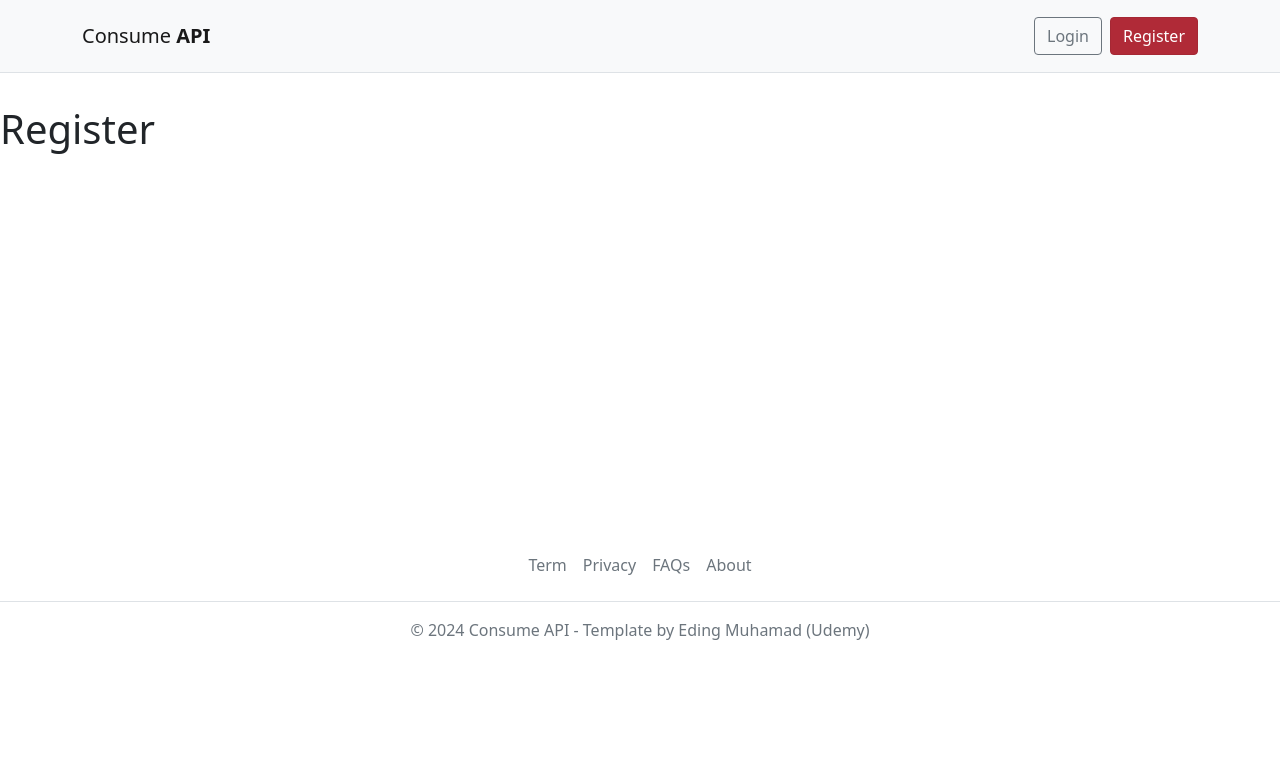
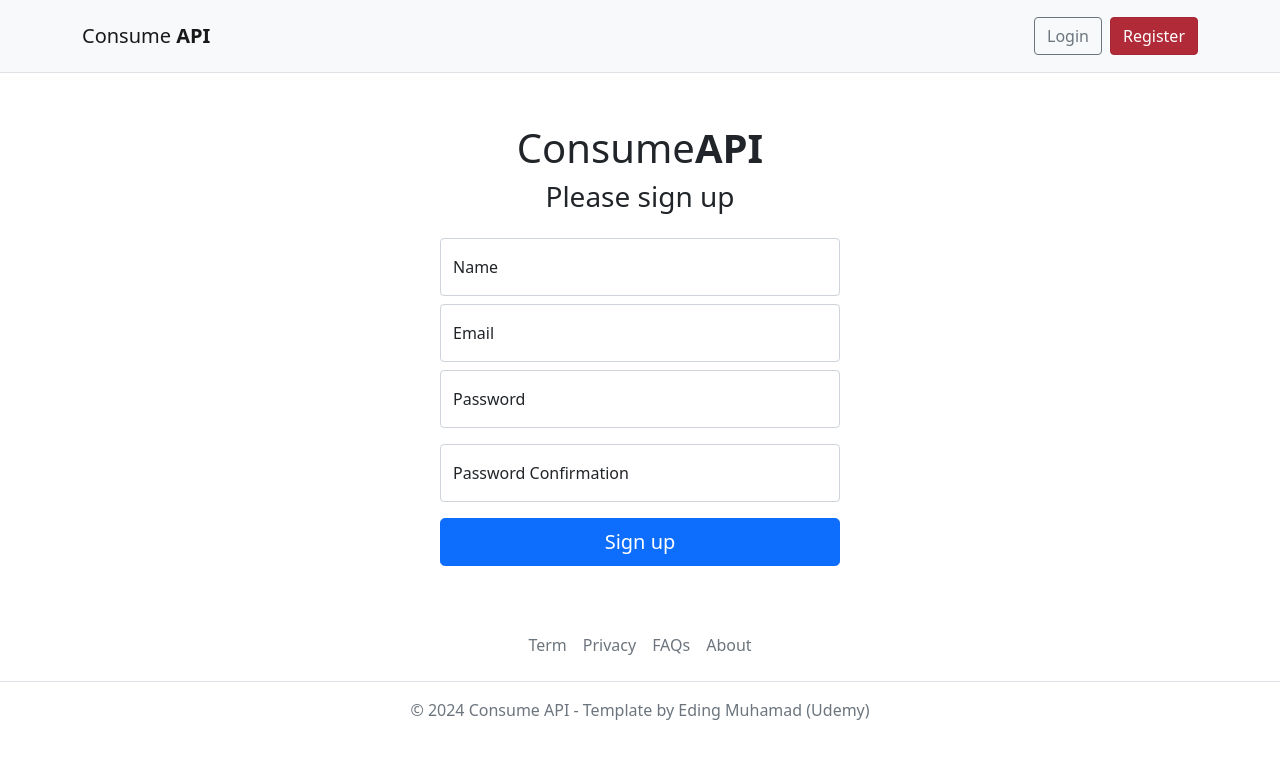
Before and after one commit to Momeedo/VueJS-Consume-API, a Vue app: page /register in a window 1280 px wide. Shown: the top 758 px of the page. Built offline with nearby package versions, Linux system fonts and the light colour scheme; no server answers.

Commit message:
Added Registration

```diff
--- a/src/pages/RegisterPage.vue
+++ b/src/pages/RegisterPage.vue
@@ -1,5 +1,81 @@
 <template>
-    <main style="min-height: 50vh; margin-top: 2rem">
-        <h1>Register</h1>
+    <main class="auth-wrapper">
+        <form class="auth-form" @submit.prevent="handleSubmit">
+            <h1>
+                <span>Consume</span>
+                <strong>API</strong>
+            </h1>
+            <h2 class="h3 mb-4 fw-normal">Please sign up</h2>
+            <div class="form-floating mb-2">
+                <input type="text" class="form-control" :class="{ 'is-invalid': errors.name && errors.name[0] }"
+                    id="name" v-model="form.name" placeholder="Your name" />
+                <label for="name">Name</label>
+                <div class="invalid-feedback" v-if="errors.name && errors.name[0]">
+                    {{ errors.name && errors.name[0] }}
+                </div>
+            </div>
+            <div class="form-floating mb-2">
+                <input type="email" class="form-control" :class="{ 'is-invalid': errors.email && errors.email[0] }"
+                    id="email" v-model="form.email" placeholder="name@example.com" />
+                <label for="email">Email</label>
+                <div class="invalid-feedback" v-if="errors.email && errors.email[0]">
+                    {{ errors.email && errors.email[0] }}
+                </div>
+            </div>
+            <div class="form-floating mb-3">
+                <input type="password" class="form-control"
+                    :class="{ 'is-invalid': errors.password && errors.password[0] }" id="password"
+                    v-model="form.password" placeholder="Password" />
+                <label for="password">Password</label>
+                <div class="invalid-feedback" v-if="errors.password && errors.password[0]">
+                    {{ errors.password && errors.password[0] }}
+                </div>
+            </div>
+            <div class="form-floating mb-3">
+                <input type="password" class="form-control" id="password_confirmation"
+                    v-model="form.password_confirmation" placeholder="Password Confirmation" />
+                <label for="password_confirmation">Password Confirmation</label>
+            </div>
+            <button class="w-100 btn btn-lg btn-primary" type="submit">Sign up</button>
+        </form>
     </main>
 </template>
+
+<script setup>
+import { reactive } from "vue";
+import { storeToRefs } from "pinia";
+import { useRouter } from "vue-router";
+import { useAuthStore } from "../stores/auth";
+const router = useRouter()
+const store = useAuthStore()
+const { isLoggedIn, errors } = storeToRefs(store)
+const { handleRegister } = store
+const form = reactive({
+    name: '',
+    email: '',
+    password: '',
+    password_confirmation: ''
+})
+const handleSubmit = async () => {
+    await handleRegister(form)
+    if (isLoggedIn.value) {
+        router.push({ name: 'tasks' })
+    }
+}
+</script>
+
+<style scoped>
+.auth-wrapper {
+    width: 100%;
+    display: flex;
+    justify-content: center;
+    align-items: center;
+    text-align: center;
+    min-height: 60vh;
+    margin-top: 2rem;
+}
+
+.auth-form {
+    width: 400px;
+}
+</style>
--- a/src/stores/auth.js
+++ b/src/stores/auth.js
@@ -31,11 +31,19 @@
   };
 
   const handleRegister = async (newUser) => {
-    await register(newUser);
-    await handleLogin({
-      email: newUser.email,
-      password: newUser.password,
-    });
+    await csrfCookie();
+
+    try {
+      await register(newUser);
+      await handleLogin({
+        email: newUser.email,
+        password: newUser.password,
+      });
+    } catch (error) {
+      if (error.response && error.response.status === 422) {
+        errors.value = error.response.data.errors;
+      }
+    }
   };
 
   const handleLogout = async () => {
```
